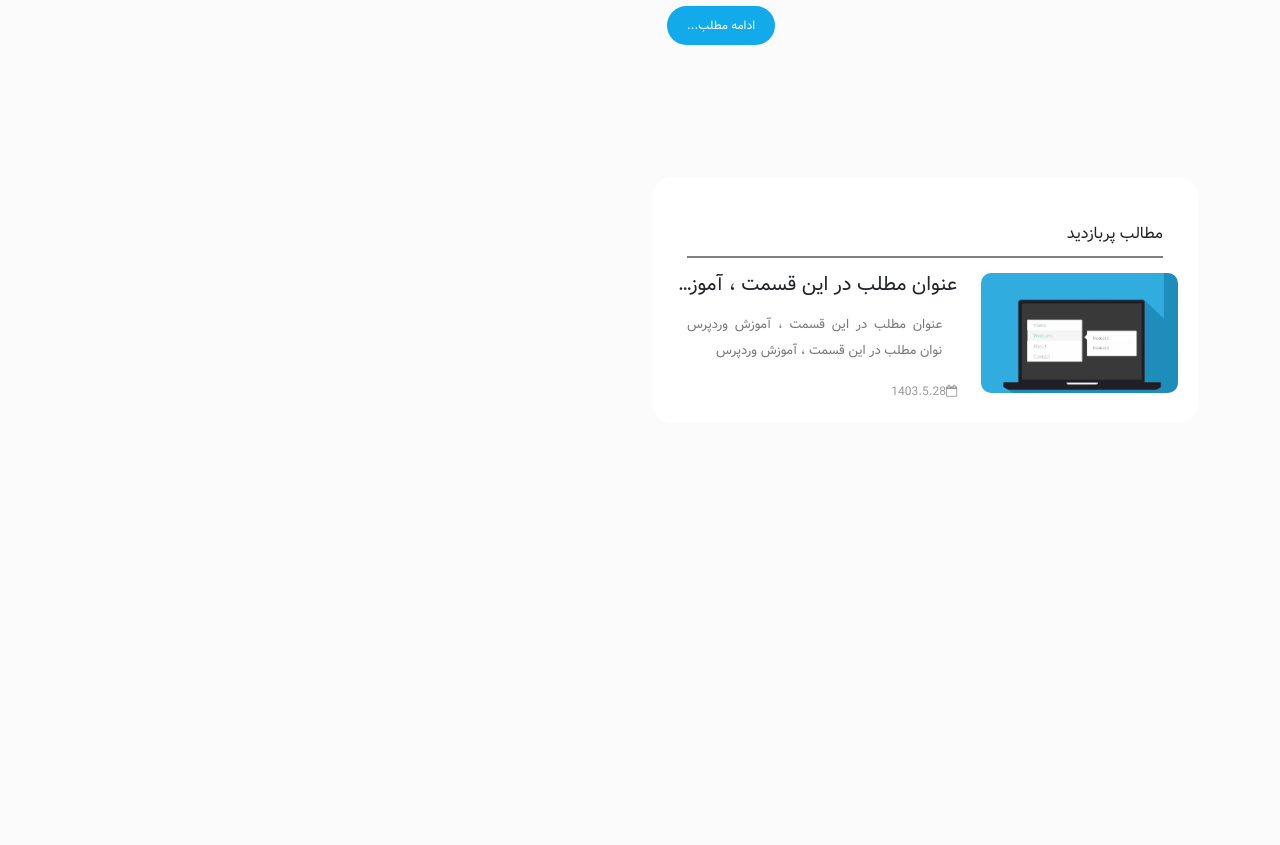
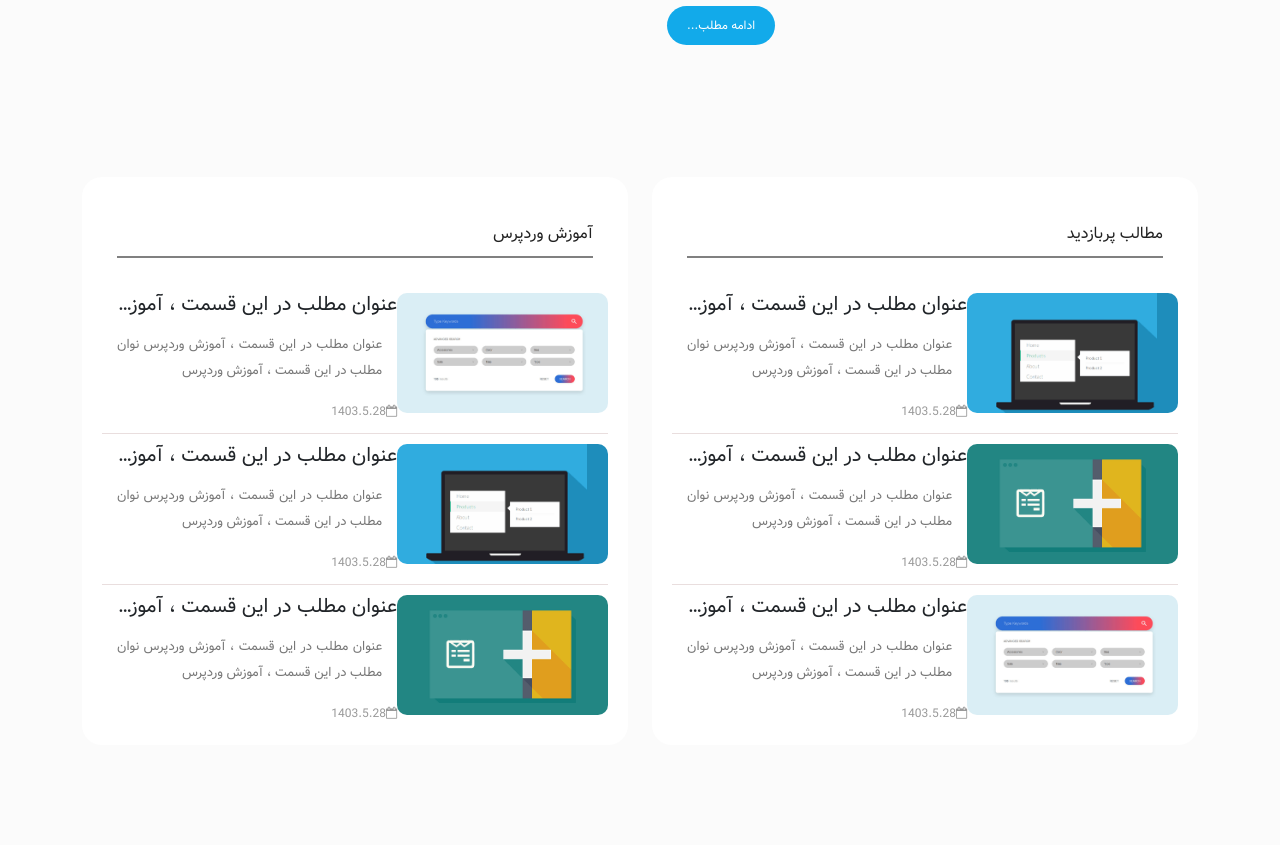
Before and after one commit to rohalah1985/wp, a PHP site: page / in a window 1280 px wide. Shown: the part 2274-3119 px from the top of the page. Before the commit the page ends 2671 px from the top, so only its background shows below. Run offline with PHP 8.4, Linux system fonts and the light colour scheme.

Commit message:
update site content

```diff
--- a/index.html
+++ b/index.html
@@ -233,7 +233,7 @@
       <div class="col-md-6">
         <div class="box">
           <span class="title">مطالب پربازدید</span>
-          <div class="row">
+          <div class="d-flex post_item_bx">
             <div class="col-md-5">
               <div class="pic">
                 <img src="/img/css_acardion_menu-min.png" alt="">
@@ -247,10 +247,96 @@
               </div>
             </div>
           </div>
+          <div class="d-flex post_item_bx">
+            <div class="col-md-5">
+              <div class="pic">
+                <img src="/img/wordpress_sidebars-min.png" alt="">
+              </div>
+            </div>
+            <div class="col-md-7">
+              <div class="desc2">
+                <h5>عنوان مطلب در این قسمت ، آموزش وردپرس</h5>
+                <p>عنوان مطلب در این قسمت ، آموزش وردپرس نوان مطلب در این قسمت ، آموزش وردپرس </p>
+                <span><i class="fa fa-calendar-o"></i>1403.5.28</span>
+              </div>
+            </div>
+          </div>
+          <div class="d-flex post_item_bx">
+            <div class="col-md-5">
+              <div class="pic">
+                <img src="/img/custom_search-min.png" alt="">
+              </div>
+            </div>
+            <div class="col-md-7">
+              <div class="desc2">
+                <h5>عنوان مطلب در این قسمت ، آموزش وردپرس</h5>
+                <p>عنوان مطلب در این قسمت ، آموزش وردپرس نوان مطلب در این قسمت ، آموزش وردپرس </p>
+                <span><i class="fa fa-calendar-o"></i>1403.5.28</span>
+              </div>
+            </div>
+          </div>
+
+
+        </div>
+      </div>
+
+      <div class="col-md-6">
+        <div class="box">
+          <span class="title">آموزش وردپرس  </span>
+          <div class="d-flex post_item_bx">
+            <div class="col-md-5">
+              <div class="pic">
+                <img src="/img/custom_search-min.png" alt="">
+              </div>
+            </div>
+            <div class="col-md-7">
+              <div class="desc2">
+                <h5>عنوان مطلب در این قسمت ، آموزش وردپرس</h5>
+                <p>عنوان مطلب در این قسمت ، آموزش وردپرس نوان مطلب در این قسمت ، آموزش وردپرس </p>
+                <span><i class="fa fa-calendar-o"></i>1403.5.28</span>
+              </div>
+            </div>
+          </div>
+          <div class="d-flex post_item_bx">
+            <div class="col-md-5">
+              <div class="pic">
+                <img src="/img/css_acardion_menu-min.png" alt="">
+              </div>
+            </div>
+            <div class="col-md-7">
+              <div class="desc2">
+                <h5>عنوان مطلب در این قسمت ، آموزش وردپرس</h5>
+                <p>عنوان مطلب در این قسمت ، آموزش وردپرس نوان مطلب در این قسمت ، آموزش وردپرس </p>
+                <span><i class="fa fa-calendar-o"></i>1403.5.28</span>
+              </div>
+            </div>
+          </div>
+          <div class="d-flex post_item_bx">
+            <div class="col-md-5">
+              <div class="pic">
+                <img src="/img/wordpress_sidebars-min.png" alt="">
+              </div>
+            </div>
+            <div class="col-md-7">
+              <div class="desc2">
+                <h5>عنوان مطلب در این قسمت ، آموزش وردپرس</h5>
+                <p>عنوان مطلب در این قسمت ، آموزش وردپرس نوان مطلب در این قسمت ، آموزش وردپرس </p>
+                <span><i class="fa fa-calendar-o"></i>1403.5.28</span>
+              </div>
+            </div>
+          </div>
+
 
         </div>
       </div>
     </div>
+
+
+  </div>
+
+  </div>
+
+
   </div>
 </div>
 
--- a/style.css
+++ b/style.css
@@ -260,12 +260,17 @@ line-height: 2;
     border-radius: 20px;
 }
 
+.site_content{
+    margin-bottom: 100px;
+}
+
 .site_content .box{
     display: inline-block;
     width: 100%;
     background-color: #fff;
     border-radius: 20px;
     padding: 20px;
+    padding-bottom: 0;
 }
 
 .site_content .box span.title {
@@ -274,6 +279,7 @@ line-height: 2;
     color: #222;
     padding: 10px 0;
     border-bottom: 2px solid gray;
+    margin-bottom: 35px;
 }
 
 .site_content .box .pic img{
@@ -300,9 +306,23 @@ line-height: 2;
     text-align: justify;
     color: #777;
     line-height: 2;
+    height: 52px;
+    overflow: hidden;
 }
 
 .site_content .box .desc2 span{
     font-size: 12px;
     color: #999;
    }
+
+   .site_content .box .post_item_bx{
+    margin-bottom: 10px;
+    padding-bottom: 10px;
+    border-bottom: 1px solid #e9dede;
+    display: inline-block;
+    width: 100%;
+   }
+
+   .site_content .box .post_item_bx:last-child{
+    border-bottom: 0;
+   }
```
